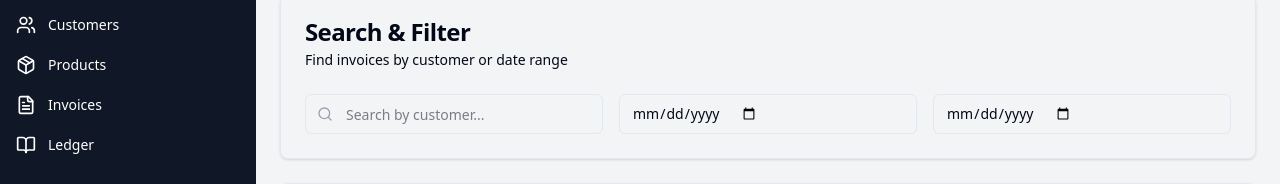
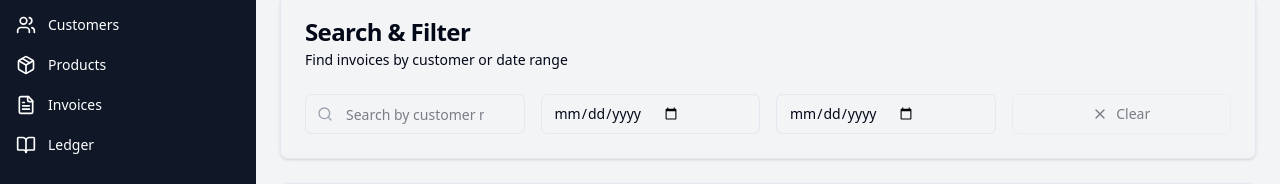
Before and after one commit to SaqibSattar/ledger-project, a Next.js app: page /invoices in a window 1280 px wide. Shown: the part 113-297 px from the top of the page. Built offline with nearby package versions, Linux system fonts and the light colour scheme; no server answers.

Commit message:
Enhance invoice search functionality by allowing searches based on customer name or area. Implement debouncing for search input to improve performance and add a clear search button for user convenience. Update API to handle customer ID filtering based on search results.

```diff
--- a/src/app/api/invoices/route.ts
+++ b/src/app/api/invoices/route.ts
@@ -1,13 +1,13 @@
 import { NextRequest, NextResponse } from 'next/server';
 import { getServerSession } from 'next-auth';
 import connectDB from '@/lib/mongodb';
-import { Invoice, Product } from '@/models';
+import { Invoice, Product, Customer } from '@/models';
 import { invoiceSchema } from '@/lib/validations';
 import { generateInvoiceNumber } from '@/lib/utils';
 import { authOptions } from '@/lib/auth';
 
 interface QueryFilters {
-  customerId?: string;
+  customerId?: string | { $in: string[] };
   invoiceDate?: {
     $gte?: Date;
     $lte?: Date;
@@ -26,13 +26,33 @@ export async function GET(request: NextRequest) {
     const { searchParams } = new URL(request.url);
     const page = parseInt(searchParams.get('page') || '1');
     const limit = parseInt(searchParams.get('limit') || '10');
+    const search = searchParams.get('search') || '';
     const customerId = searchParams.get('customerId') || '';
     const fromDate = searchParams.get('fromDate') || '';
     const toDate = searchParams.get('toDate') || '';
 
     const query: QueryFilters = {};
 
-    if (customerId) {
+    // Handle search functionality
+    if (search) {
+      // Find customers that match the search term
+      const customerQuery = {
+        $or: [
+          { name: { $regex: search, $options: 'i' } },
+          { area: { $regex: search, $options: 'i' } }
+        ]
+      };
+
+      const matchingCustomers = await Customer.find(customerQuery).select('_id');
+      const customerIds = matchingCustomers.map(customer => customer._id);
+
+      if (customerIds.length > 0) {
+        query.customerId = { $in: customerIds };
+      } else {
+        // If no customers match, return empty result
+        query.customerId = { $in: [] };
+      }
+    } else if (customerId) {
       query.customerId = customerId;
     }
 
--- a/src/app/invoices/page.tsx
+++ b/src/app/invoices/page.tsx
@@ -1,11 +1,11 @@
 'use client';
 
-import { useState, useEffect } from 'react';
+import { useState, useEffect, useCallback } from 'react';
 import { Button } from '@/components/ui/button';
 import { Input } from '@/components/ui/input';
 import { Card, CardContent, CardDescription, CardHeader, CardTitle } from '@/components/ui/card';
 import { Table, TableBody, TableCell, TableHead, TableHeader, TableRow } from '@/components/ui/table';
-import { Plus, Search, Eye, FileText } from 'lucide-react';
+import { Plus, Search, Eye, FileText, X } from 'lucide-react';
 import Link from 'next/link';
 import { formatCurrency, formatDate } from '@/lib/utils';
 
@@ -34,16 +34,26 @@ export default function InvoicesPage() {
   const [searchTerm, setSearchTerm] = useState('');
   const [fromDate, setFromDate] = useState('');
   const [toDate, setToDate] = useState('');
+  const [debouncedSearchTerm, setDebouncedSearchTerm] = useState('');
+
+  // Debounce search term
+  useEffect(() => {
+    const timer = setTimeout(() => {
+      setDebouncedSearchTerm(searchTerm);
+    }, 300);
+
+    return () => clearTimeout(timer);
+  }, [searchTerm]);
 
   useEffect(() => {
     fetchInvoices();
-  }, [searchTerm, fromDate, toDate]);
+  }, [debouncedSearchTerm, fromDate, toDate]);
 
-  const fetchInvoices = async () => {
+  const fetchInvoices = useCallback(async () => {
     try {
       setLoading(true);
       const params = new URLSearchParams();
-      if (searchTerm) params.append('search', searchTerm);
+      if (debouncedSearchTerm) params.append('search', debouncedSearchTerm);
       if (fromDate) params.append('fromDate', fromDate);
       if (toDate) params.append('toDate', toDate);
 
@@ -60,6 +70,12 @@ export default function InvoicesPage() {
     } finally {
       setLoading(false);
     }
+  }, [debouncedSearchTerm, fromDate, toDate]);
+
+  const clearSearch = () => {
+    setSearchTerm('');
+    setFromDate('');
+    setToDate('');
   };
 
   return (
@@ -83,16 +99,24 @@ export default function InvoicesPage() {
           <CardDescription>Find invoices by customer or date range</CardDescription>
         </CardHeader>
         <CardContent>
-          <div className="grid grid-cols-1 md:grid-cols-3 gap-4">
+          <div className="grid grid-cols-1 md:grid-cols-4 gap-4">
             <div>
               <div className="relative">
                 <Search className="absolute left-3 top-1/2 transform -translate-y-1/2 text-gray-400 h-4 w-4" />
                 <Input
-                  placeholder="Search by customer..."
+                  placeholder="Search by customer name or area..."
                   value={searchTerm}
                   onChange={(e) => setSearchTerm(e.target.value)}
-                  className="pl-10"
+                  className="pl-10 pr-10"
                 />
+                {searchTerm && (
+                  <button
+                    onClick={() => setSearchTerm('')}
+                    className="absolute right-3 top-1/2 transform -translate-y-1/2 text-gray-400 hover:text-gray-600 cursor-pointer"
+                  >
+                    <X className="h-4 w-4" />
+                  </button>
+                )}
               </div>
             </div>
             <div>
@@ -110,6 +134,17 @@ export default function InvoicesPage() {
                 value={toDate}
                 onChange={(e) => setToDate(e.target.value)}
               />
+            </div>
+            <div className="flex gap-2">
+              <Button
+                variant="outline"
+                onClick={clearSearch}
+                className="flex-1"
+                disabled={!searchTerm && !fromDate && !toDate}
+              >
+                <X className="h-4 w-4 mr-2" />
+                Clear
+              </Button>
             </div>
           </div>
         </CardContent>
```
